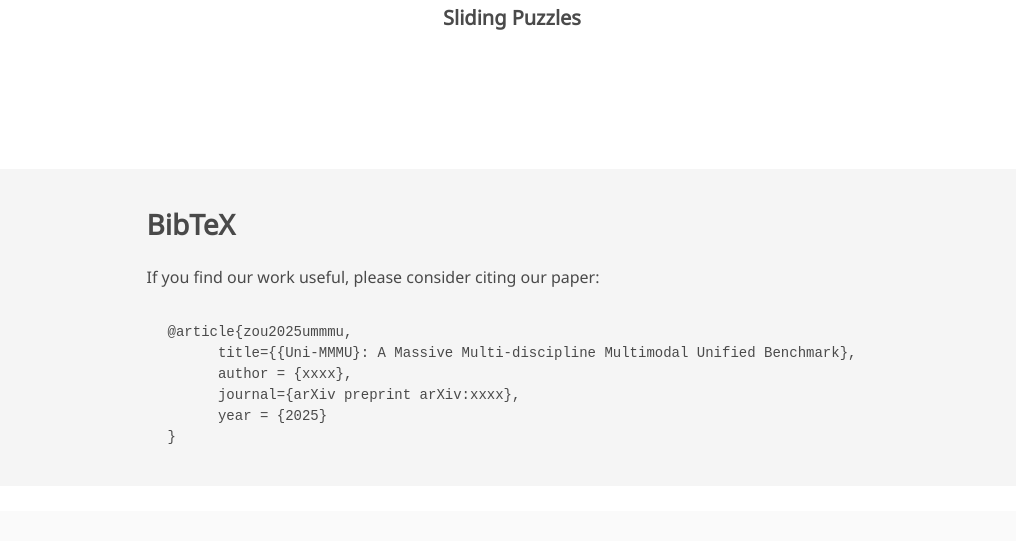
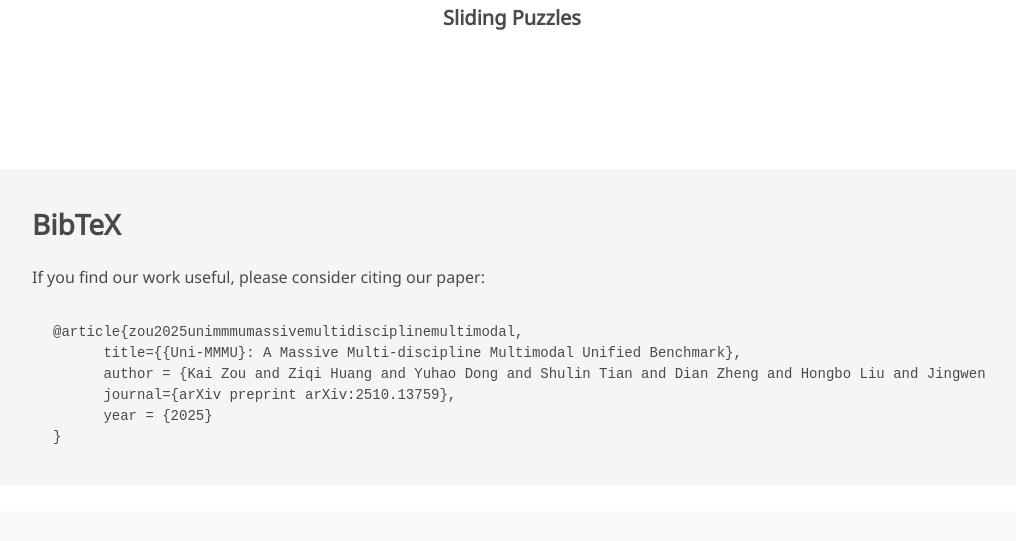
Before and after one commit to Vchitect/Uni-MMMU-Project, a plain HTML site: page index.html in a window 1280 px wide. Shown: the part 5296-5837 px from the top of the page, without its empty margins (128-1144 px from the left). Drawn offline with nearby package versions, Linux system fonts and the light colour scheme; some icons are missing; a web font is replaced by a local one.

Commit message:
[ADD] index

```diff
--- a/index.html
+++ b/index.html
@@ -407,16 +407,15 @@
     </div>
   </div>
 </section>
-
 <!-- BibTeX -->
 <section class="hero is-light is-small" id="BibTeX" >
   <div class="container is-max-desktop content" style="margin-top: 40px; margin-bottom: 20px;">
     <h2 class="title">BibTeX</h2>
     <p>If you find our work useful, please consider citing our paper:</p>
-    <pre><code>@article{zou2025ummmu,
+    <pre><code>@article{zou2025unimmmumassivemultidisciplinemultimodal,
       title={{Uni-MMMU}: A Massive Multi-discipline Multimodal Unified Benchmark},
-      author = {xxxx},
-      journal={arXiv preprint arXiv:xxxx},
+      author = {Kai Zou and Ziqi Huang and Yuhao Dong and Shulin Tian and Dian Zheng and Hongbo Liu and Jingwen He and Bin Liu and Yu Qiao and Ziwei Liu},
+      journal={arXiv preprint arXiv:2510.13759},
       year = {2025}
 }
 </section>
```
